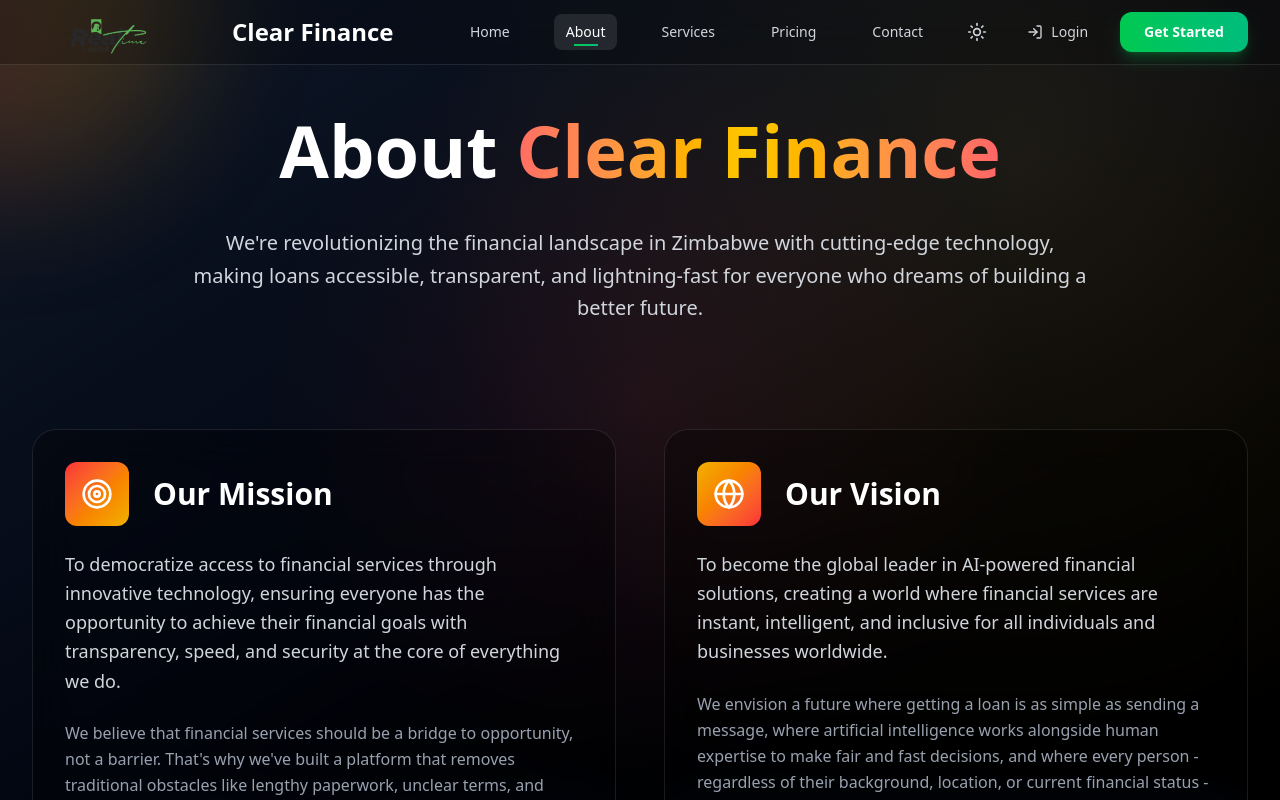
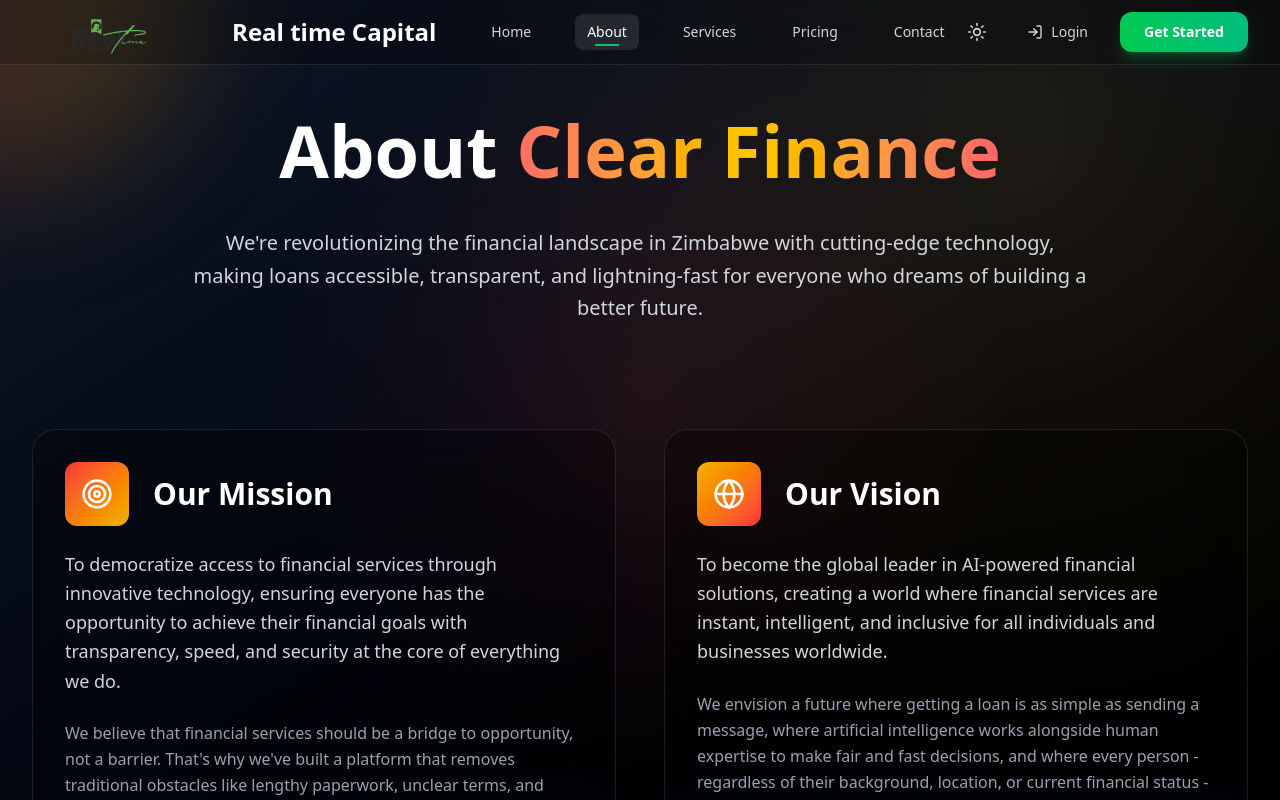
Before and after one commit to codicoteam/real_time_captital, a React (Vite) app: page /about in a window 1280 px wide. Shown: the top 800 px of the page. Built offline with nearby package versions, Linux system fonts and the light colour scheme.

Commit message:
first commit

```diff
--- a/src/components/Footer.tsx
+++ b/src/components/Footer.tsx
@@ -41,7 +41,7 @@ const Footer: React.FC<FooterProps> = ({ isDarkMode, themeClasses }) => {
                     : "text-gray-900"
                 }`}
               >
-                Clear Finance
+                Real time capital
               </span>
             </div>
             <p
--- a/src/components/navbar.tsx
+++ b/src/components/navbar.tsx
@@ -79,7 +79,7 @@ const Navbar: React.FC<NavbarProps> = ({ isDarkMode, setIsDarkMode }) => {
                     : "text-gray-900"
                 }`}
               >
-                Clear Finance
+                Real time Capital
               </span>
             </div>
           </div>
--- a/src/pages/User_Pages/Login.tsx
+++ b/src/pages/User_Pages/Login.tsx
@@ -117,7 +117,7 @@ const Userlogin = () => {
                   <Sparkles className="w-4 h-4 sm:w-5 sm:h-5 text-white animate-pulse" />
                 </div>
                 <span className="text-xl sm:text-2xl font-bold bg-gradient-to-r from-white to-gray-300 bg-clip-text text-transparent">
-                  Clear Finance.
+                  Real time capital.
                 </span>
               </div>
 
--- a/src/pages/User_Pages/Signup.tsx
+++ b/src/pages/User_Pages/Signup.tsx
@@ -243,7 +243,7 @@ const UserSignup = () => {
                   <Sparkles className="w-4 h-4 sm:w-5 sm:h-5 text-white animate-pulse" />
                 </div>
                 <span className="text-xl sm:text-2xl font-bold bg-gradient-to-r from-white to-gray-300 bg-clip-text text-transparent">
-                  ClearFinance
+                  Real time capital
                 </span>
               </div>
 
--- a/src/pages/User_Pages/landing page.tsx
+++ b/src/pages/User_Pages/landing page.tsx
@@ -15,9 +15,8 @@ import Footer from "../../components/Footer";
 import { useNavigate } from "react-router-dom";
 import Navbar from "../../components/navbar";
 
-import bg from "../../assets/bg2.png";
-import bg4 from "../../assets/bg4.jpg";
-import bg3 from "../../assets/bg3.jpg";
+
+import Loan from "../../assets/loan.png";
 
 const LandingPage = () => {
   const [currentSlide, setCurrentSlide] = React.useState(0);
@@ -227,7 +226,7 @@ const LandingPage = () => {
                     onClick={handleClick}
                     className="text-sm font-semibold text-emerald-400 tracking-wide uppercase cursor-pointer"
                   >
-                    Clear Finance
+                    Real time capital
                   </span>
                 </div>
 
@@ -463,7 +462,7 @@ const LandingPage = () => {
               About
               <span className="bg-gradient-to-r from-green-400 to-emerald-400 bg-clip-text text-transparent">
                 {" "}
-                Clear Finance
+                Real time capital
               </span>
             </h2>
             <p
@@ -721,7 +720,7 @@ const LandingPage = () => {
             </h2>
             <p className={`text-xl ${themeClasses.textMuted}`}>
               Real stories from real people who transformed their lives with
-              Clear Finance
+              Real time capital
             </p>
           </div>
 
```
Also changed, not shown: 1 other file (tests, documents, lock files or other folders).
